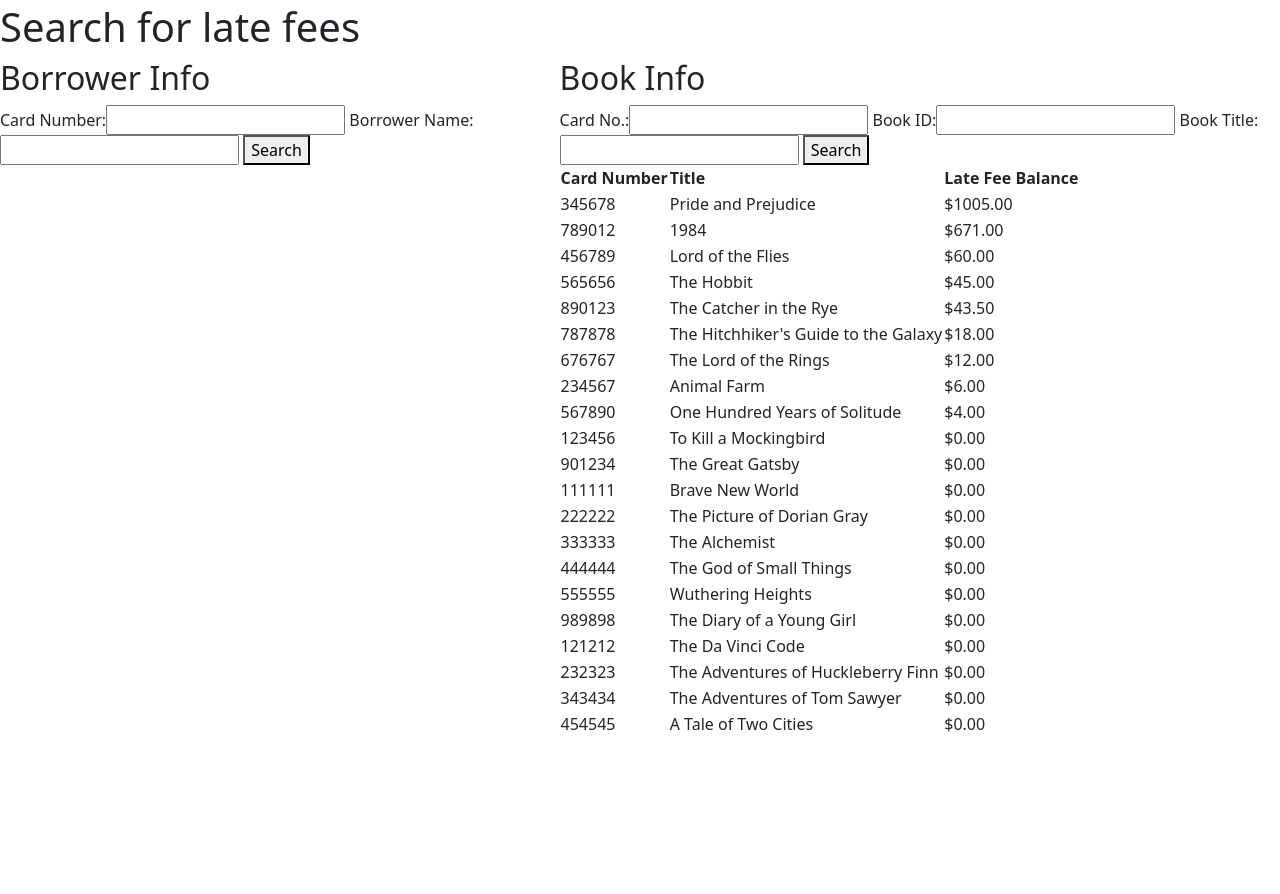
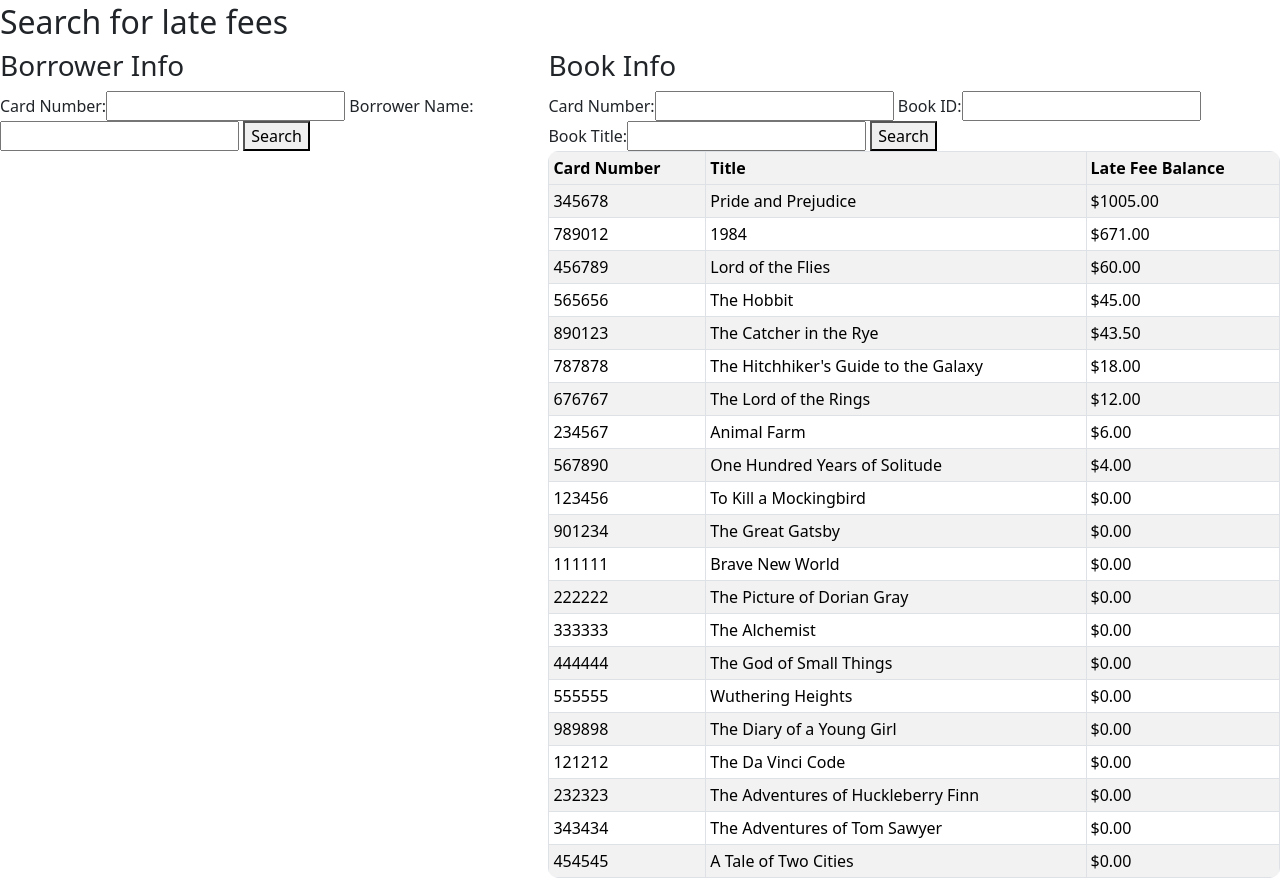
Before and after one commit to andrewmcl6081/LMS, a Flask app: page /late_fees_2 in a window 1280 px wide. Shown: the part 53-947 px from the top of the page. Before the commit the page ends 785 px from the top, so only its background shows below. Run offline with Flask 3, Linux system fonts and the light colour scheme; data comes from the database, SQL or seed files in the repository.

Commit message:
updated tables on all templates

```diff
--- a/templates/book.html
+++ b/templates/book.html
@@ -31,12 +31,13 @@
         <input type="text" name="author" id="author" placeholder="Author">
         <input type="text" name="publisher" id="publisher" placeholder="Publisher">
 
-        <table>
+        <table class="table table-sm table-striped table-hover table-bordered">
             <tr>
                 <th>Branch ID</th>
                 <th>Branch Name</th>
                 <th>Number of Copies</th>
             </tr>
+            <tbody class="table-group-divider">
             {% for branch in branches %}
             <input type="hidden" name="branch_ids" value="{{ branch[0] }}">
             <tr>
--- a/templates/findBook.html
+++ b/templates/findBook.html
@@ -33,7 +33,7 @@
 
     {% if data_search_result %}
         <br>
-        <table>
+        <table class="table table-sm table-striped table-hover table-bordered">
             <thead>
                 <tr>
                     <th style="padding-right: 10px;">Title</th>
@@ -41,7 +41,7 @@
                     <th style="padding-right: 10px;">No. of copies</th>
                 </tr>
             </thead>
-            <tbody>
+            <tbody class="table-group-divider">
                 {% for row in data_search_result %}
                     <tr>
                         <td style="padding-right: 10px;">{{ row[0] }}</td>
--- a/templates/latefees.html
+++ b/templates/latefees.html
@@ -24,11 +24,11 @@
         </div>
     </nav>
 
-    <h1>Search for late fees</h1>
+    <h2>Search for late fees</h2>
 
     <div style="display: flex; justify-content: space-around;">
         <div>
-            <h2>Borrower Info</h2>
+            <h3>Borrower Info</h3>
             <form method="post" action="{{ url_for('latefees') }}">
                 <label for="cardnoFees">Card Number: </label><input type="text" name="cardnoFees" id="cardnoFees">
                 <label for="borrowerName">Borrower Name: </label><input type="text" name="borrowerName" id="borrowerName">
@@ -38,13 +38,13 @@
             <br>
 
             {% if fees %}
-                <table>
+                <table class="table table-sm table-striped table-hover table-bordered">
                     <tr>
                         <th>Card Number</th>
                         <th>Name</th>
                         <th>Late Fee Balance</th>
                     </tr>
-
+                    <tbody class="table-group-divider"></tbody>
                     {% for fee in fees %}
                         <tr>
                             <td>{{ fee[0] }}</td>
@@ -58,23 +58,23 @@
         </div>
 
         <div>
-            <h2>Book Info</h2>
+            <h3>Book Info</h3>
 
             <form method="post" action="{{ url_for('late_fees_2') }}">
-                <label for="cardNo">Card No.: </label><input type="text" name="cardNo" id="cardNo">
+                <label for="cardNo">Card Number: </label><input type="text" name="cardNo" id="cardNo">
                 <label for="bookID">Book ID: </label><input type="text" name="bookID" id="bookID">
                 <label for="bookTitle">Book Title: </label><input type="text" name="bookTitle" id="bookTitle">
                 <button type="submit" id="searchFees2Btn">Search</button>
             </form>
 
             {% if fees_2 %}
-                <table>
+                <table class="table table-sm table-striped table-hover table-bordered">
                     <tr>
                         <th>Card Number</th>
                         <th>Title</th>
                         <th>Late Fee Balance</th>
                     </tr>
-
+                    <tbody class="table-group-divider"></tbody>
                     {% for fee in fees_2 %}
                         <tr>
                             <td>{{ fee[0] }}</td>
--- a/templates/lookUpLoan.html
+++ b/templates/lookUpLoan.html
@@ -35,14 +35,14 @@
     {% if loans %}
         <h2>Book loans between {{ start_date }} and {{ end_date }} </h2>
 
-        <table>
+        <table class="table table-sm table-striped table-hover table-bordered">
             <tr>
                 <th style="padding-right: 10px;">Book ID</th>
                 <th style="padding-right: 10px;">Book Title</th>
                 <th style="padding-right: 10px;">Card No.</th>
                 <th style="padding-right: 10px;">Days Late</th>
             </tr>
-
+            <tbody class="table-group-divider">
             {% for loan in loans %}
                 <tr>
                     <td style="padding-right: 10px;">{{ loan[0] }}</td>
```
